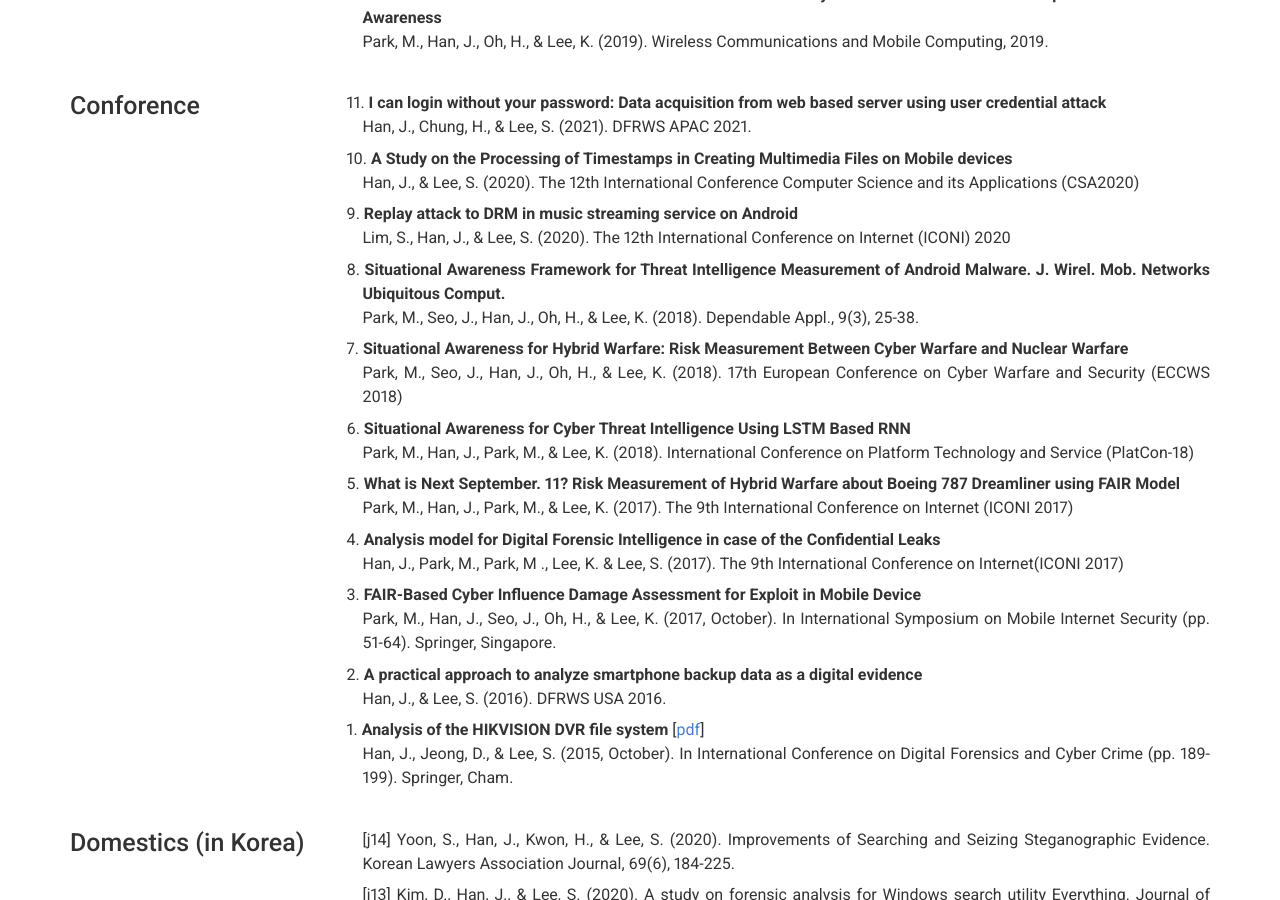
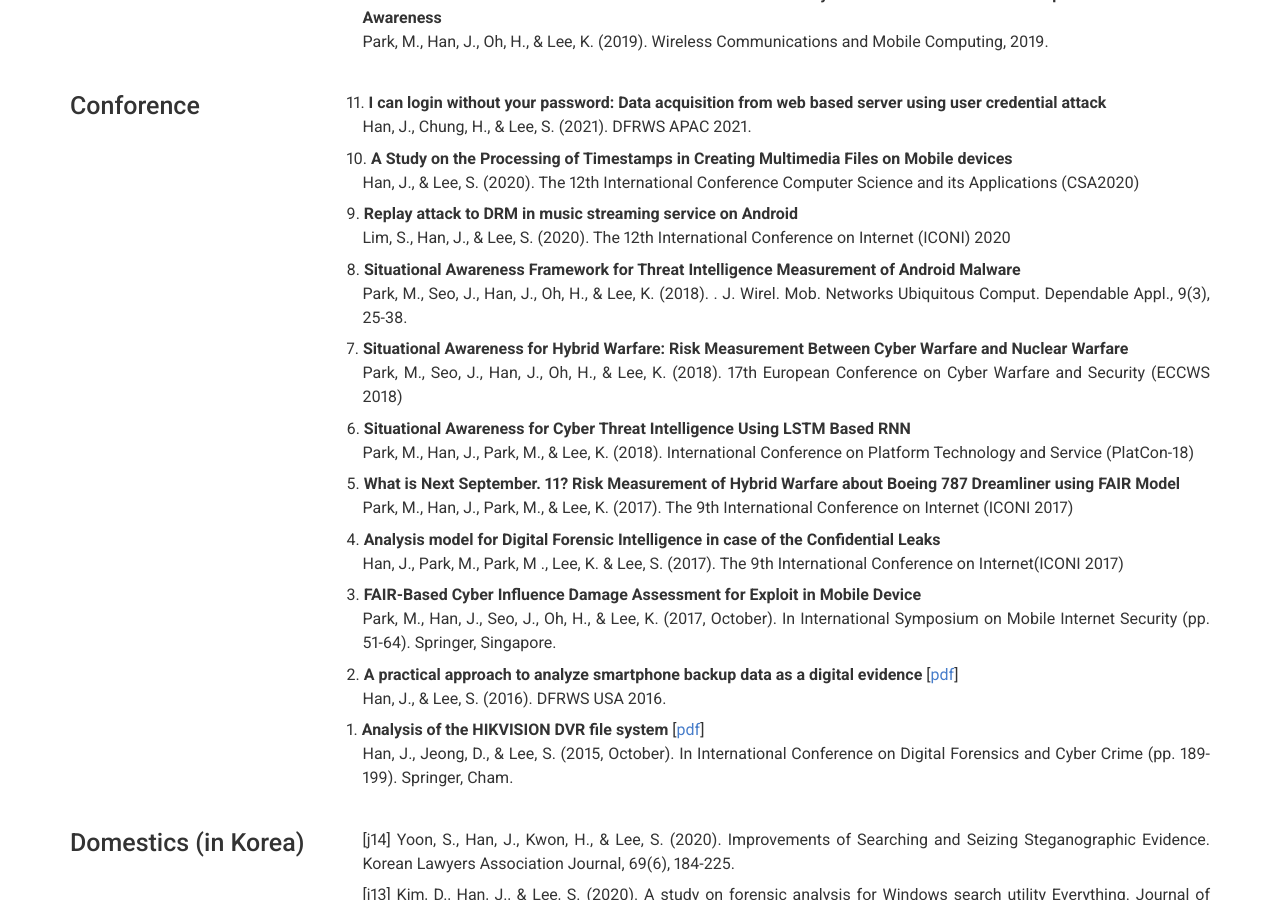
Before and after one commit to JaehyeokHan/jaehyeokhan.github.io, a Jekyll site: the page built from index.md, in a window 1280 px wide and 900 px high, scrolled down 2178 px. Built offline with Jekyll 4.4.1, drawn with Linux system fonts in a browser that asks for light colours; nearby versions of some CDN libraries.

Commit message:
Update _config.yml

```diff
--- a/_config.yml
+++ b/_config.yml
@@ -159,13 +159,13 @@ content:
           <p style="text-indent: -1em;">11. <b>I can login without your password: Data acquisition from web based server using user credential attack</b><br>Han, J., Chung, H., & Lee, S. (2021). DFRWS APAC 2021.</p>
           <p style="text-indent: -1em;">10. <b>A Study on the Processing of Timestamps in Creating Multimedia Files on Mobile devices</b><br>Han, J., & Lee, S. (2020). The 12th International Conference Computer Science and its Applications (CSA2020)</p>
           <p style="text-indent: -1em;">9. <b>Replay attack to DRM in music streaming service on Android</b><br>Lim, S., Han, J., & Lee, S. (2020). The 12th International Conference on Internet (ICONI) 2020</p>
-          <p style="text-indent: -1em;">8. <b>Situational Awareness Framework for Threat Intelligence Measurement of Android Malware. J. Wirel. Mob. Networks Ubiquitous Comput. </b><br>Park, M., Seo, J., Han, J., Oh, H., & Lee, K. (2018). Dependable Appl., 9(3), 25-38.</p>
+          <p style="text-indent: -1em;">8. <b>Situational Awareness Framework for Threat Intelligence Measurement of Android Malware</b><br>Park, M., Seo, J., Han, J., Oh, H., & Lee, K. (2018). . J. Wirel. Mob. Networks Ubiquitous Comput. Dependable Appl., 9(3), 25-38.</p>
           <p style="text-indent: -1em;">7. <b>Situational Awareness for Hybrid Warfare: Risk Measurement Between Cyber Warfare and Nuclear Warfare</b><br>Park, M., Seo, J., Han, J., Oh, H., & Lee, K. (2018). 17th European Conference on Cyber Warfare and Security (ECCWS 2018)</p>
           <p style="text-indent: -1em;">6. <b>Situational Awareness for Cyber Threat Intelligence Using LSTM Based RNN</b><br>Park, M., Han, J., Park, M., & Lee, K. (2018). International Conference on Platform Technology and Service (PlatCon-18)</p>
           <p style="text-indent: -1em;">5. <b>What is Next September. 11? Risk Measurement of Hybrid Warfare about Boeing 787 Dreamliner using FAIR Model</b><br>Park, M., Han, J., Park, M., & Lee, K. (2017). The 9th International Conference on Internet (ICONI 2017)</p>
           <p style="text-indent: -1em;">4. <b>Analysis model for Digital Forensic Intelligence in case of the Confidential Leaks</b><br>Han, J., Park, M., Park, M ., Lee, K. & Lee, S. (2017). The 9th International Conference on Internet(ICONI 2017)</p>
           <p style="text-indent: -1em;">3. <b>FAIR-Based Cyber Influence Damage Assessment for Exploit in Mobile Device</b><br>Park, M., Han, J., Seo, J., Oh, H., & Lee, K. (2017, October). In International Symposium on Mobile Internet Security (pp. 51-64). Springer, Singapore.</p>
-          <p style="text-indent: -1em;">2. <b>A practical approach to analyze smartphone backup data as a digital evidence</b><br>Han, J., & Lee, S. (2016). DFRWS USA 2016.</p>
+          <p style="text-indent: -1em;">2. <b>A practical approach to analyze smartphone backup data as a digital evidence</b> [<A href = "https://www.researchgate.net/publication/315379157_A_practical_approach_to_analyze_smartphone_backup_data_as_a_digital_evidence" target = "top">pdf</A>]<br>Han, J., & Lee, S. (2016). DFRWS USA 2016.</p>
           <p style="text-indent: -1em;">1. <b>Analysis of the HIKVISION DVR file system</b> [<A href = "https://eudl.eu/pdf/10.1007/978-3-319-25512-5_13" target = "top">pdf</A>]<br>Han, J., Jeong, D., & Lee, S. (2015, October). In International Conference on Digital Forensics and Cyber Crime (pp. 189-199). Springer, Cham.</p>
 
       - layout: left
```
